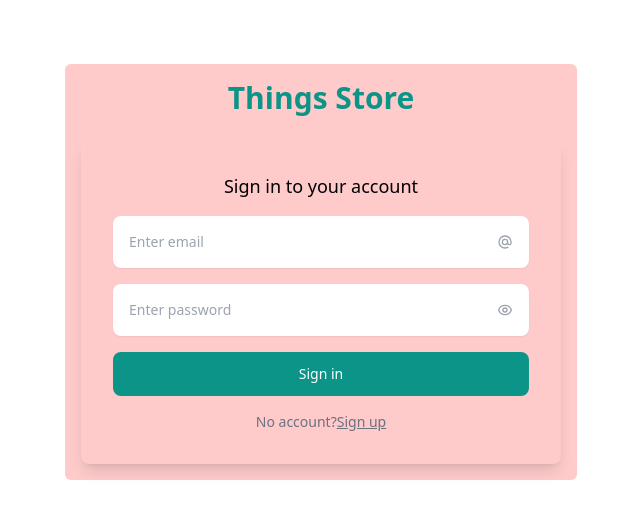
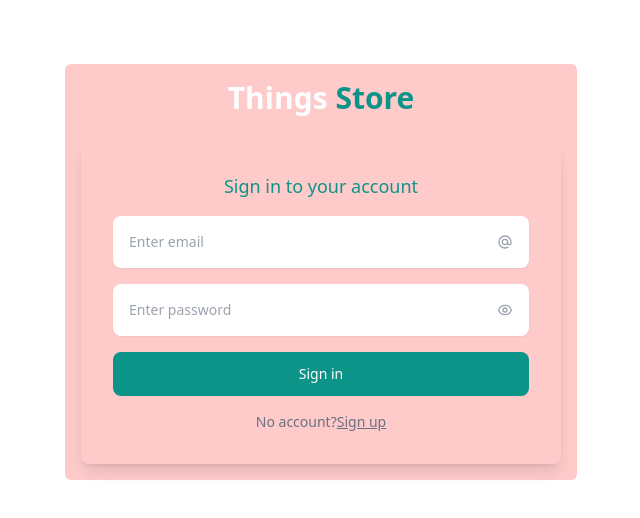
Before and after one commit to esmaaksoy/Things-Shop, a React (Create React App) app: page / in a window 1280 px wide. Shown: the top 518 px of the page, without its empty margins (319-959 px from the left). Built offline with nearby package versions, Linux system fonts and the light colour scheme; no server answers.

Commit message:
style end

```diff
--- a/src/Pages/Login.jsx
+++ b/src/Pages/Login.jsx
@@ -21,15 +21,15 @@ const Login = () => {
   return (
     <div className="mx-auto max-w-screen-xl px-4 py-16 sm:px-6 lg:px-8 ">
       <div className="mx-auto max-w-lg bg-red-200 p-4 rounded-md">
-        <h1 className="text-center text-2xl font-bold text-teal-600 sm:text-3xl">
-          Things Store
+        <h1 className="text-center text-2xl font-bold text-white sm:text-3xl">
+          Things <span className="text-teal-600">Store</span>
         </h1>
 
         <form
          onSubmit={handleSubmit}
           className="mb-0 mt-6 space-y-4 rounded-lg p-4 shadow-lg sm:p-6 lg:p-8"
         >
-          <p className="text-center text-lg font-medium">
+          <p className="text-center text-lg font-medium text-teal-600">
             Sign in to your account
           </p>
           <div>
```
